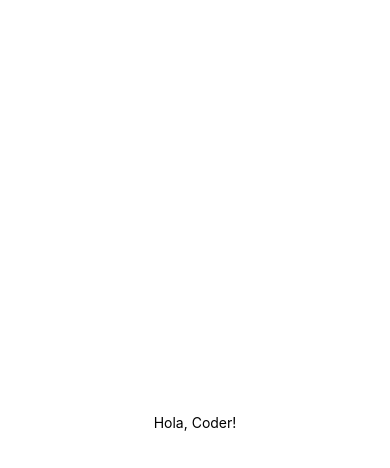
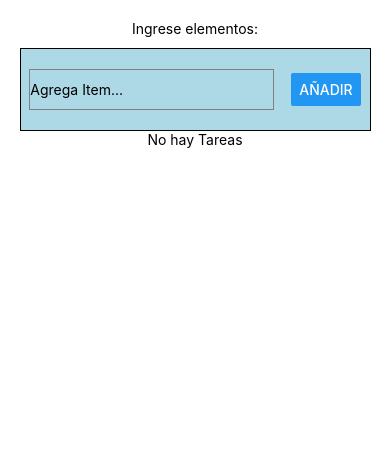
Before and after one commit to agustinfarinia1/curso-react-native, a React Native app: screen / in a window 390 px wide. Shown: the top 468 px of the page. Built offline with nearby package versions, Linux system fonts and the light colour scheme.

Commit message:
practica flat list

```diff
--- a/App.js
+++ b/App.js
@@ -1,21 +1,48 @@
-import { StatusBar } from "expo-status-bar";
-import React from "react";
-import { StyleSheet, Text, View } from "react-native";
+import React, { useState } from "react";
+import { SafeAreaView, StyleSheet, Text, TextInput, View } from "react-native";
+import AddItem from "./Components/AddItem/AddItem";
+import ListItem from "./Components/ListItem/ListItem";
 
 export default function App() {
+    const [id, setId] = useState(0);
+    const [item, setItem] = useState("");
+    const [lista, setLista] = useState([]);
+
+    const agregarLista = () => {
+        agregarItem(item);
+    };
+
+    const agregarItem = (item) => {
+        console.log(item);
+        setLista([
+            ...lista,
+            {
+                id: `${item}${id}`,
+                value: item,
+                state: false,
+            },
+        ]);
+        setId(id + 1);
+    };
+
+    const borrarItem = (idItem) => {
+        setLista(lista.filter((item) => item.id !== idItem));
+    };
+
     return (
-        <View style={styles.container}>
-            <Text>Hola, Coder!</Text>
-            <StatusBar style="auto" />
-        </View>
+        <SafeAreaView style={styles.container}>
+            <Text>Ingrese elementos:</Text>
+            <AddItem setItem={setItem} agregarLista={agregarLista} />
+            <ListItem lista={lista} borrarItem={borrarItem} />
+        </SafeAreaView>
     );
 }
 
 const styles = StyleSheet.create({
     container: {
+        height: "100%",
         flex: 1,
-        backgroundColor: "#fff",
         alignItems: "center",
-        justifyContent: "center",
+        paddingTop: "5%",
     },
 });
--- /dev/null
+++ b/Components/AddItem/AddItem.js
@@ -0,0 +1,34 @@
+import React from "react";
+import { Button, StyleSheet, TextInput, View } from "react-native";
+export default function AddItem(props) {
+    const { setItem, agregarLista } = props;
+    return (
+        <View style={styles.containerInput}>
+            <TextInput
+                placeholder="Agrega Item..."
+                onChangeText={(item) => setItem(item)}
+                style={styles.input}
+            />
+            <Button title="Añadir" onPress={() => agregarLista()} />
+        </View>
+    );
+}
+const styles = StyleSheet.create({
+    containerInput: {
+        backgroundColor: "lightblue",
+        flexDirection: "row",
+        width: "90%",
+        height: "10%",
+        marginTop: "3%",
+        justifyContent: "space-around",
+        alignItems: "center",
+        borderColor: "black",
+        borderWidth: 1,
+    },
+    input: {
+        borderColor: "grey",
+        borderWidth: 1,
+        width: "70%",
+        height: "50%",
+    },
+});
--- /dev/null
+++ b/Components/ListItem/ListItem.js
@@ -0,0 +1,75 @@
+import React, { useEffect, useState } from "react";
+import { FlatList, View, Text, Button, StyleSheet } from "react-native";
+
+export default function ListItem(props) {
+    const { lista, borrarItem } = props;
+    const [isRender, setIsRender] = useState(false);
+
+    const itemHecho = (item) => {
+        item.state = true;
+        console.log(item);
+        setIsRender(!isRender);
+    };
+    return (
+        <>
+            {lista.length > 0 ? (
+                <FlatList
+                    style={styles.container}
+                    data={lista}
+                    renderItem={(data) => (
+                        <View style={styles.containerItem}>
+                            <Text
+                                style={
+                                    data.item.state
+                                        ? styles.itemHecho
+                                        : styles.item
+                                }
+                            >
+                                {data.item.value}
+                            </Text>
+                            <Button
+                                onPress={() => itemHecho(data.item)}
+                                title="H"
+                            />
+
+                            <Button
+                                onPress={() => borrarItem(data.item.id)}
+                                title="B"
+                            />
+                        </View>
+                    )}
+                    keyExtractor={(item) => item.id}
+                    extraData={isRender}
+                />
+            ) : (
+                <Text> No hay Tareas </Text>
+            )}
+        </>
+    );
+}
+
+const styles = StyleSheet.create({
+    container: {
+        width: "90%",
+        marginTop: "1%",
+        borderColor: "grey",
+        borderWidth: 1,
+    },
+    containerItem: {
+        width: "90%",
+        alignSelf: "center",
+        justifyContent: "space-between",
+        alignItems: "center",
+        flexDirection: "row",
+        marginVertical: "3%",
+        backgroundColor: "lightblue",
+    },
+    itemHecho: {
+        width: "80%",
+        textDecorationLine: "line-through",
+        color: "gray",
+    },
+    item: {
+        width: "80%",
+    },
+});
```
